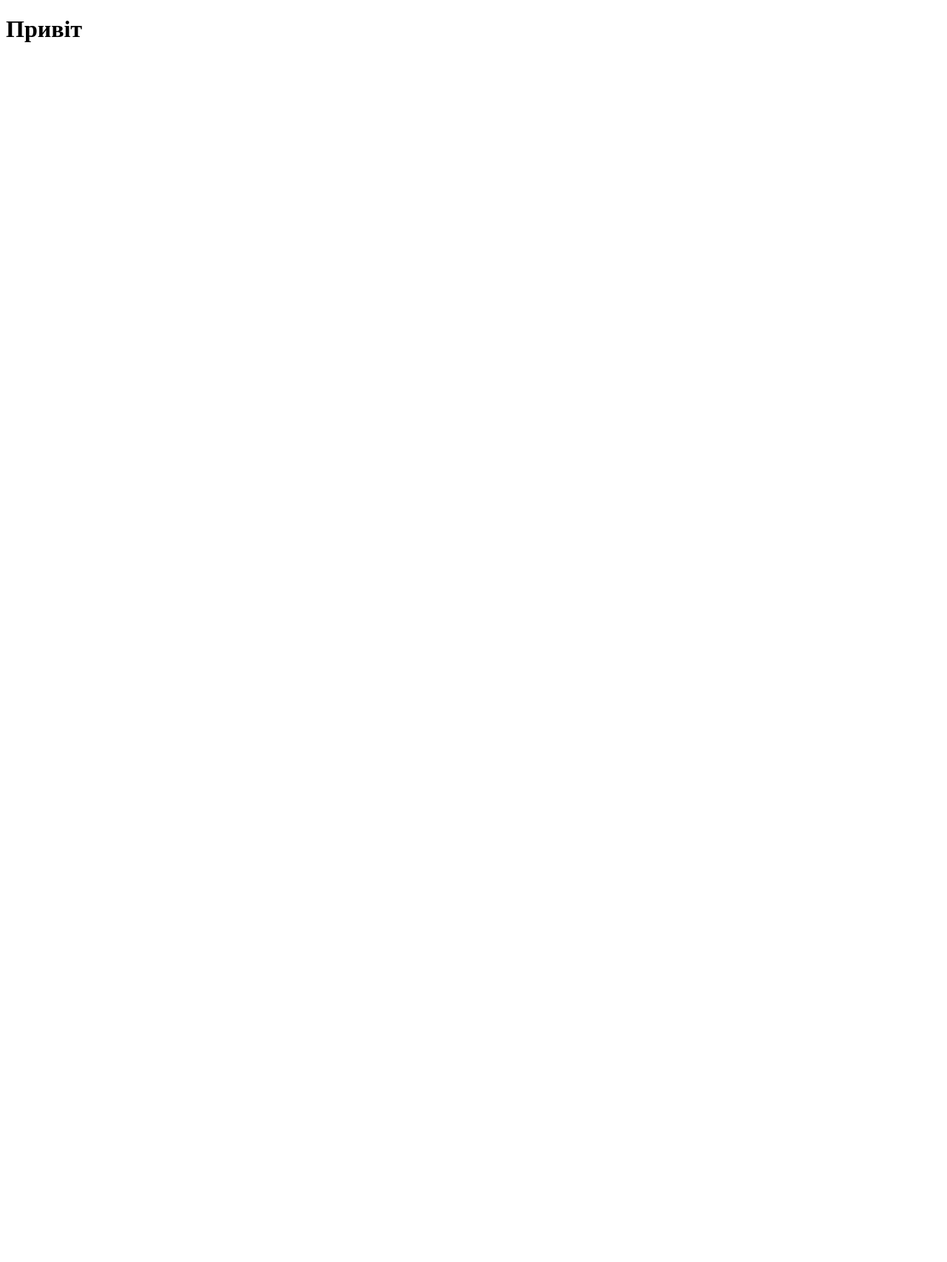
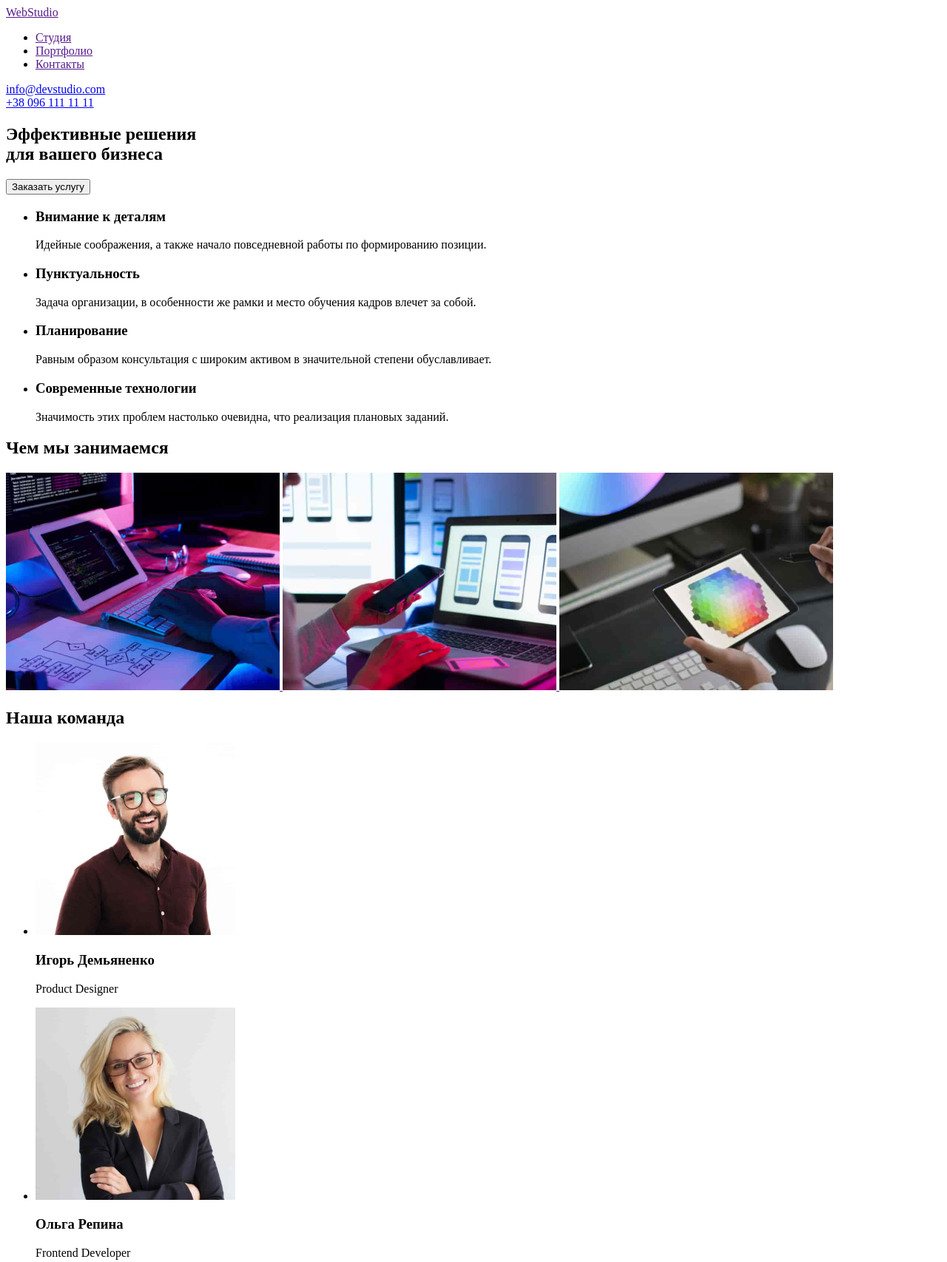
Before and after one commit to NataliiaKun/homework, a plain HTML site: page index.html in a window 1280 px wide. Shown: the top 1706 px of the page at 74% size. Before the commit the page ends 800 px from the top, so only its background shows below. Drawn offline with Linux system fonts and the light colour scheme.

Commit message:
Settings

```diff
--- a/index.html
+++ b/index.html
@@ -1,12 +1,173 @@
 <!DOCTYPE html>
-<html lang="en">
-<head>
-    <meta charset="UTF-8">
-    <meta http-equiv="X-UA-Compatible" content="IE=edge">
-    <meta name="viewport" content="width=device-width, initial-scale=1.0">
+<html lang="ru">
+  <head>
+    <meta charset="UTF-8" />
+    <meta http-equiv="X-UA-Compatible" content="IE=edge" />
+    <meta name="viewport" content="width=device-width, initial-scale=1.0" />
     <title>Document</title>
-</head>
-<body>
-    <h1>Привіт</h1>
-</body>
+  </head>
+  <body>
+    <header>
+      <nav class="navigation">
+        <a href=""><span>Web</span><span>Studio</span>
+          <!--<img
+            src="./images/WebStudio.svg"
+            alt="логотип"
+            class="picture-logo"
+            width="145"
+        />--></a>
+
+        <ul class="navigation-list">
+          <li class="navigation-item">
+            <a href="" class="navigation-link">Студия</a>
+          </li>
+          <li class="navigation-item">
+            <a href="" class="navigation-link">Портфолио</a>
+          </li>
+          <li class="navigation-item">
+            <a href="" class="navigation-link">Контакты</a>
+          </li>
+        </ul>
+      </nav>
+      <div class="">
+        <a href="mailto:info@devstudio.com" class="contact-email"
+          >info@devstudio.com</a
+        >
+      </div>
+      <div class="">
+        <a href="tel:+380961111111" class="contact-phone">+38 096 111 11 11</a>
+      </div>
+    </header>
+    <main>
+      <section class="">
+        <h1 class="">
+          Эффективные решения <br />
+          для вашего бизнеса
+        </h1>
+        <button type="button" class="">Заказать услугу</button>
+      </section>
+
+      <section>
+        <ul>
+          <li>
+            <h3 class="feature-list">Внимание к деталям</h3>
+            <p class="feature-text">
+              Идейные соображения, а также начало повседневной работы по
+              формированию позиции.
+            </p>
+          </li>
+
+          <li>
+            <h3 class="feature-list">Пунктуальность</h3>
+            <p class="feature-text">
+              Задача организации, в особенности же рамки и место обучения кадров
+              влечет за собой.
+            </p>
+          </li>
+
+          <li>
+            <h3 class="feature-list">Планирование</h3>
+            <p class="feature-text">
+              Равным образом консультация с широким активом в значительной
+              степени обуславливает.
+            </p>
+          </li>
+
+          <li>
+            <h3 class="feature-list">Современные технологии</h3>
+            <p class="feature-text">
+              Значимость этих проблем настолько очевидна, что реализация
+              плановых заданий.
+            </p>
+          </li>
+        </ul>
+
+        <h2 class="describe-list">Чем мы занимаемся</h2>
+        <a href=""
+          ><img
+            src="./images/pc.jpg"
+            alt="компьютер"
+            width="370"
+            class="describe-box"
+          />
+        </a>
+        <a href=""
+          ><img
+            src="./images/laptop.jpg"
+            alt="ноутбук"
+            width="370"
+            class="describe-box"
+          />
+        </a>
+        <a href=""
+          ><img
+            src="./images/tablet.jpg"
+            alt="планшет"
+            width="370"
+            class="describe-box"
+          />
+        </a>
+      </section>
+
+      <section>
+        <h2 class="describe-box">Наша команда</h2>
+
+        <ul class="team-list">
+          <li class="team-card">
+            <img
+              src="./images/photo1.jpg"
+              alt="фотография"
+              width="270"
+              class="team-photo"
+            />
+            <h3 class="team-name">Игорь Демьяненко</h3>
+            <p class="team-position">Product Designer</p>
+          </li>
+          <li class="team-card">
+            <img
+              src="./images/photo2.jpg"
+              alt="фотография"
+              width="270"
+              class="team-photo"
+            />
+            <h3 class="team-name">Ольга Репина</h3>
+            <p class="team-position">Frontend Developer</p>
+          </li>
+          <li class="team-card">
+            <img
+              src="./images/photo3.jpg"
+              alt="фотография"
+              width="270"
+              class="team-photo"
+            />
+            <h3 class="team-name">Николай Тарасов</h3>
+            <p class="team-position">Marketing</p>
+          </li>
+          <li class="team-card">
+            <img
+              src="./images/photo4.jpg"
+              alt="фотография"
+              width="270"
+              class="team-photo"
+            />
+            <h3 class="team-name">Михаил Ермаков</h3>
+            <p class="team-position">UI Designer</p>
+          </li>
+        </ul>
+      </section>
+    </main>
+    <footer>
+      <a href=""><span>Web</span><span>Studio</span>
+        <!--<img
+          src="./images/WebStudiofooter.svg"
+          alt="логотип"
+          class="picture-logo-footer"
+          width="145"
+      />--></a>
+      <address class="address-list">г. Киев, пр-т Леси Украинки, 26
+
+      <a href="mailto:info@example.com">info@example.com</a>
+      <a href="tel:+380991111111">+38 099 111 11 11</a></address>
+    </footer>
+  </body>
 </html>
```
Also changed, not shown: .prettierrc.json (added), images/Button.png (added), images/WebStudio.jpg (added), images/WebStudio.svg (added), images/WebStudiofooter.svg (added), images/laptop.jpg (added), images/pc.jpg (added), images/photo1.jpg (added), images/photo2.jpg (added), images/photo3.jpg (added), images/photo4.jpg (added), images/tablet.jpg (added).
